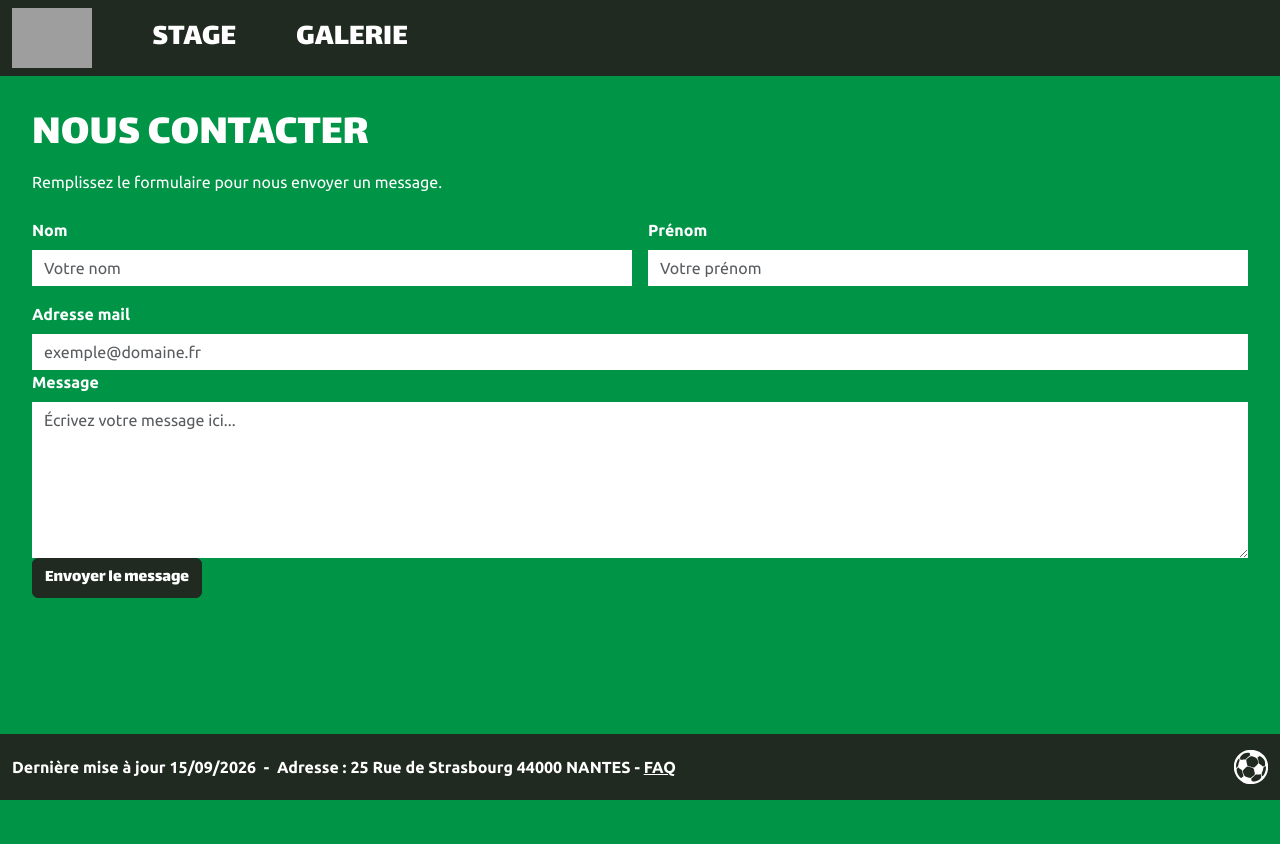
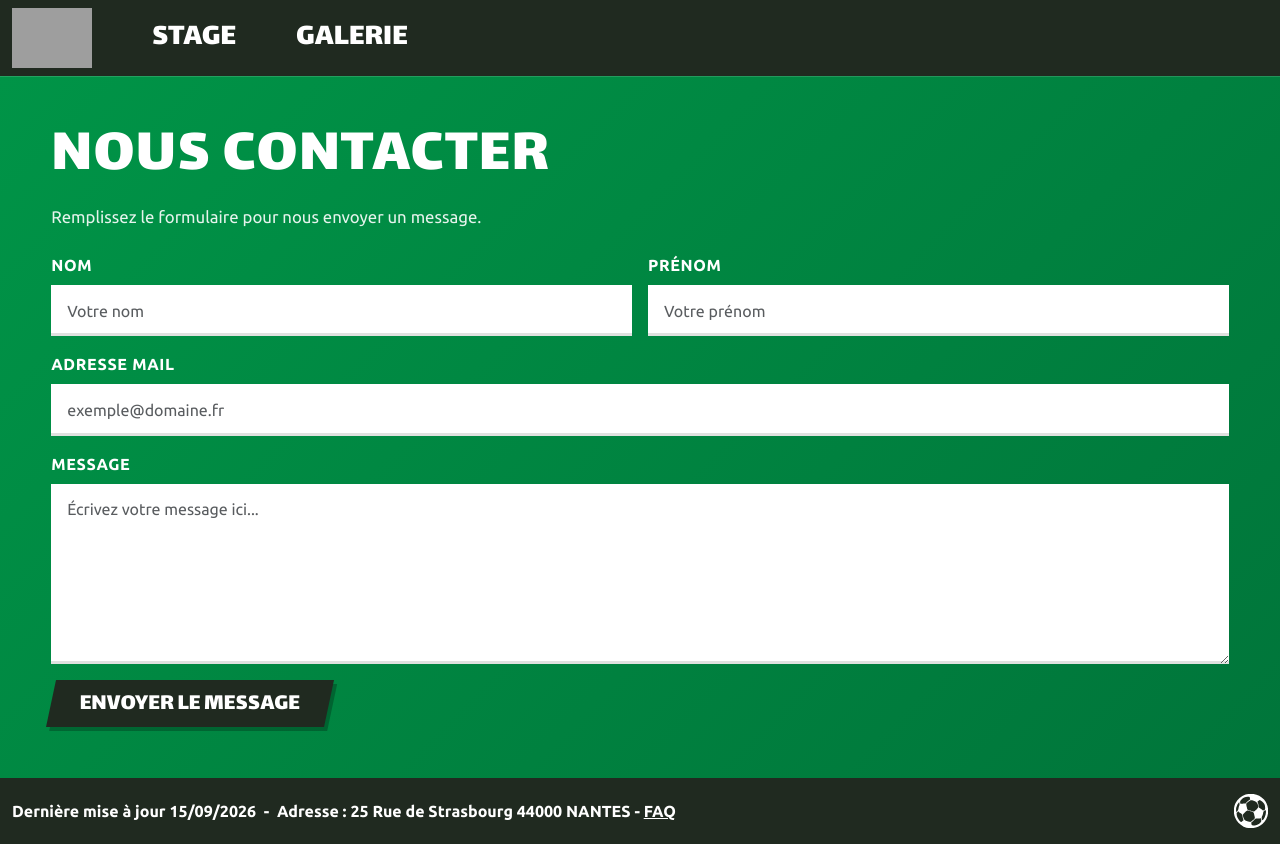
Before and after one commit to bonnardtristan26/site-OMS-CIEL2, a PHP site: page /HTML/FAQ.html in a window 1280 px wide. Before the commit the page ends 800 px from the top, so only its background shows below. Run offline with PHP 8.4, Linux system fonts and the light colour scheme; grey boxes are pictures that could not be loaded.

Commit message:
changement visuel bouton

```diff
--- a/CSS/FAQ.css
+++ b/CSS/FAQ.css
@@ -2,6 +2,7 @@
 	--oms-dark: #202a20;
 	--oms-text: #1c1c1c;
 	--oms-green: #009447;
+	--oms-green-dark: #00753a;
 	--oms-white: #ffffff;
 }
 
@@ -42,13 +43,16 @@ body {
 }
 
 .contact-box {
-	background: var(--oms-green);
+	background: linear-gradient(135deg, var(--oms-green) 0%, var(--oms-green-dark) 100%);
 	border: 0;
 	color: var(--oms-white);
 	max-width: none;
 	width: 100%;
 	min-height: 100%;
-	padding: 2rem;
+	padding: clamp(1.5rem, 4vw, 4rem);
+	display: flex;
+	flex-direction: column;
+	box-shadow: inset 0 1px rgba(255, 255, 255, .14);
 }
 
 main {
@@ -70,42 +74,85 @@ main.container > .contact-box {
 	width: 100%;
 }
 
+.contact-box form {
+	display: flex;
+	flex: 1;
+	flex-direction: column;
+}
+
+.contact-box form > .row {
+	flex: 1;
+	align-content: space-between;
+}
+
 .contact-box h1 {
 	color: var(--oms-white);
 	font-family: 'Lalezar', sans-serif;
-	font-size: 2.8rem;
+	font-size: clamp(2.8rem, 5vw, 4.5rem);
+	line-height: .95;
+	letter-spacing: .02em;
+	margin-bottom: 1rem !important;
 	text-transform: uppercase;
 }
 
 .contact-intro {
 	color: var(--oms-white);
+	font-size: 1.05rem;
+	max-width: 600px;
+	opacity: .9;
 }
 
 .contact-box .form-label {
 	color: var(--oms-white);
 	font-weight: 700;
+	letter-spacing: .04em;
+	text-transform: uppercase;
 }
 
 .contact-box .form-control {
 	border: 0;
 	border-radius: 0;
+	padding: .85rem 1rem;
+	box-shadow: inset 0 -3px 0 rgba(32, 42, 32, .14);
+	transition: box-shadow .2s ease, transform .2s ease;
+}
+
+.contact-box textarea.form-control {
+	max-height: none;
+	resize: vertical;
 }
 
 .contact-box .form-control:focus {
 	border-color: var(--oms-dark);
-	box-shadow: 0 0 0 .25rem rgba(32, 42, 32, .25);
+	box-shadow: 0 0 0 .2rem rgba(255, 255, 255, .35), inset 0 -3px 0 var(--oms-dark);
+	transform: translateY(-1px);
+}
+
+.contact-box textarea.form-control {
+	min-height: 180px;
 }
 
 .contact-box .btn-success {
+	border: 0;
+	border-radius: 0;
 	background-color: var(--oms-dark);
-	border-color: var(--oms-dark);
 	font-family: 'Lalezar', sans-serif;
-	font-size: 1.1rem;
+	font-size: 1.5rem;
+	line-height: 1;
+	padding: .8rem 1.8rem .65rem;
+	text-transform: uppercase;
+	transform: skewX(-12deg);
+	box-shadow: 4px 4px 0 rgba(0, 0, 0, .25);
+}
+
+.contact-box .btn-success span {
+	display: inline-block;
+	transform: skewX(12deg);
 }
 
 .contact-box .btn-success:hover {
-	background-color: var(--oms-green);
-	border-color: var(--oms-green);
+	background-color: #000000;
+	transform: skewX(-12deg) translateY(-2px);
 }
 
 /* ---------- FOOTER ---------- */
--- a/HTML/FAQ.html
+++ b/HTML/FAQ.html
@@ -64,6 +64,7 @@
                     <div class="col-12">
                         <label for="email" class="form-label">Adresse mail</label>
                         <input type="email" class="form-control oms-input" placeholder="exemple@domaine.fr"id="email" maxlength="50" required />
+                    </div>
 
                     <div class="col-12">
                         <label for="message" class="form-label">Message</label>
@@ -73,7 +74,7 @@
 
                     <div class="col-12">
                         <!-- btn : style de bouton Bootstrap ; btn-success : couleur verte Bootstrap -->
-                        <button type="submit" class="btn btn-success">Envoyer le message</button>
+                        <button type="submit" class="btn btn-success"><span>Envoyer le message</span></button>
                     </div>
                 </div>
             </form>
```
